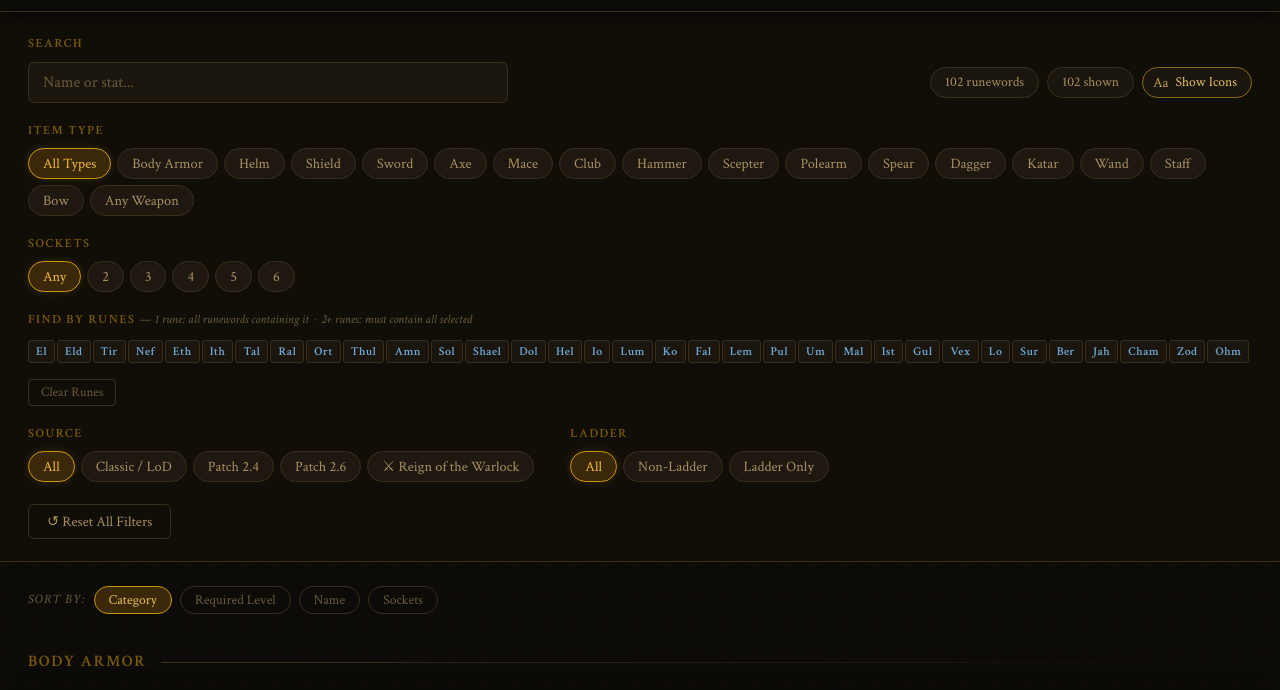
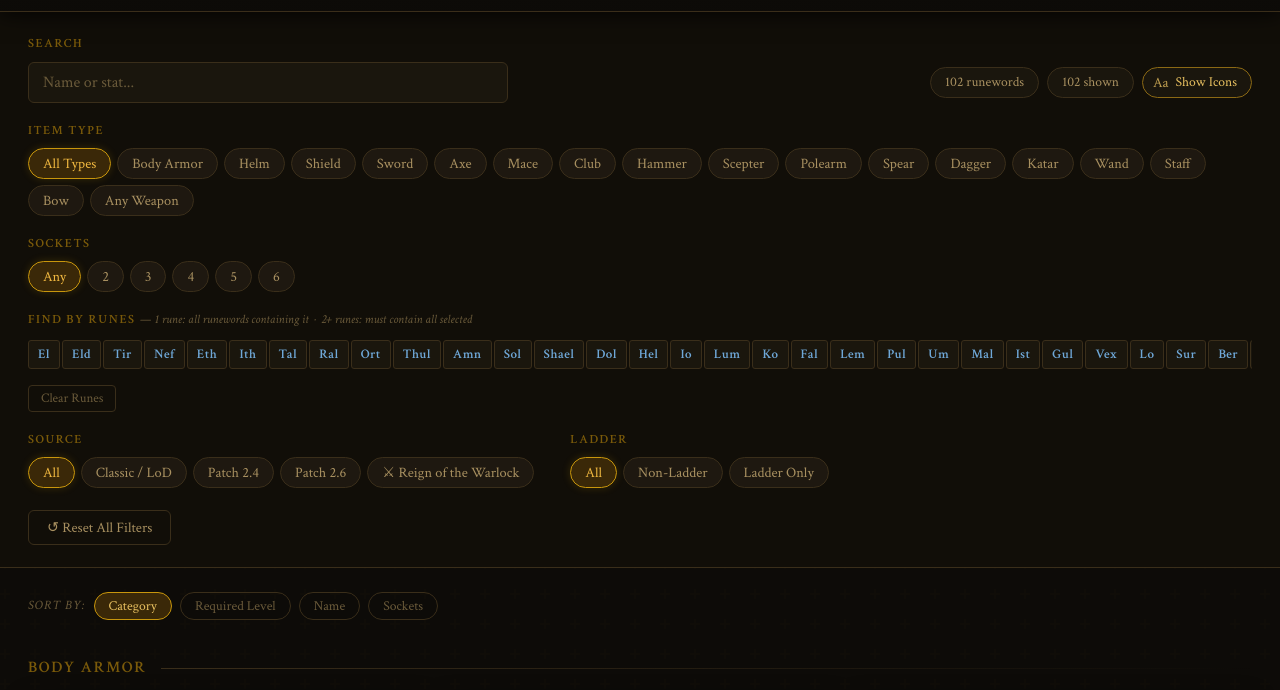
Before and after one commit to tomysaman/d2-compendium, a plain HTML site: page index.html in a window 1280 px wide. Shown: the part 71-761 px from the top of the page. Drawn offline with Linux system fonts and the light colour scheme.

Commit message:
adjust rune filter button size

```diff
--- a/styles.css
+++ b/styles.css
@@ -239,11 +239,11 @@ body::before {
   /* Fit all 33 runes on one line */
   min-width: 0;
 }
-/* Make individual rune buttons more compact so they all fit */
+/* Make individual rune buttons fit on one line */
 .rune-grid .rune-btn {
   flex-shrink: 0;
-  padding: 3px 7px;
-  font-size: 0.75rem;
+  padding: 5px 9px;
+  font-size: 0.82rem;
   border-radius: 3px;
 }
 body.rune-icons .rune-grid .rune-btn {
@@ -261,9 +261,9 @@ body.rune-icons .rune-grid .rune-icon-img {
   color: var(--blue-rune);
   cursor: pointer;
   font-family: var(--font-main);
-  font-size: 0.75rem;
+  font-size: 0.82rem;
   font-weight: 600;
-  padding: 3px 7px;
+  padding: 5px 9px;
   transition: all 0.16s;
   user-select: none;
   letter-spacing: 0.03em;
```
